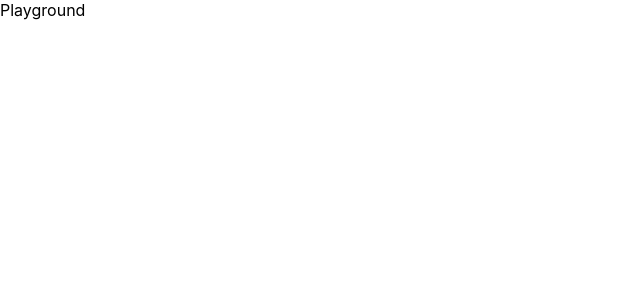
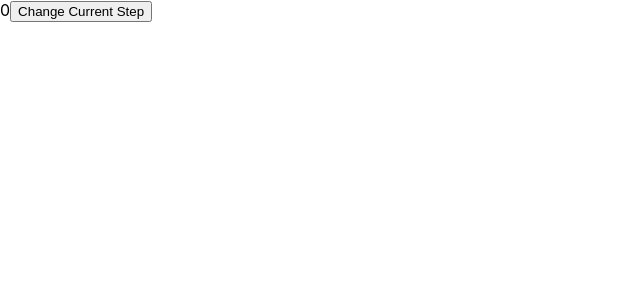
Before and after one commit to Yarklim/react_practice-redux_toolkit, a React (Vite) app: page / in a window 1280 px wide. Shown: the top 300 px of the page, without its empty margins (0-640 px from the left). Built offline with nearby package versions, Linux system fonts and the light colour scheme.

Commit message:
added Playground

```diff
--- a/src/app/store.ts
+++ b/src/app/store.ts
@@ -1,8 +1,10 @@
 import { configureStore, ThunkAction, Action } from "@reduxjs/toolkit"
+
+import playgroundReducer from "../components/Playground/store/slices"
 
 export const store = configureStore({
   reducer: {
-    //
+    playground: playgroundReducer,
   },
 })
 
--- a/src/components/Playground/Playground.tsx
+++ b/src/components/Playground/Playground.tsx
@@ -1,5 +1,19 @@
+import { useAppDispatch, useAppSelector } from "../../app/hooks"
+
+import { setCurrentStep } from "./store/slices"
+
 const Playground: React.FC = () => {
-  return <div>Playground</div>
+  const state = useAppSelector((state) => state.playground)
+  const dispatch = useAppDispatch()
+
+  return (
+    <div>
+      {state.currentStep}
+      <button onClick={() => dispatch(setCurrentStep())}>
+        Change Current Step
+      </button>
+    </div>
+  )
 }
 
 export default Playground
--- a/src/components/Playground/store/slices.ts
+++ b/src/components/Playground/store/slices.ts
@@ -1,11 +1,20 @@
 import { createSlice } from "@reduxjs/toolkit"
 
-export const initialState = {
+import { IPlaygroundState } from "./types"
+
+export const initialState: IPlaygroundState = {
   currentStep: 0,
 }
 
 export const playgroundSlice = createSlice({
   name: "playground",
   initialState,
-  reducers: {},
+  reducers: {
+    setCurrentStep: (state) => {
+      state.currentStep += 1
+    },
+  },
 })
+
+export const { setCurrentStep } = playgroundSlice.actions
+export default playgroundSlice.reducer
--- a/src/components/Playground/store/types.ts
+++ b/src/components/Playground/store/types.ts
@@ -0,0 +1,3 @@
+export interface IPlaygroundState {
+  currentStep: number
+}
```
